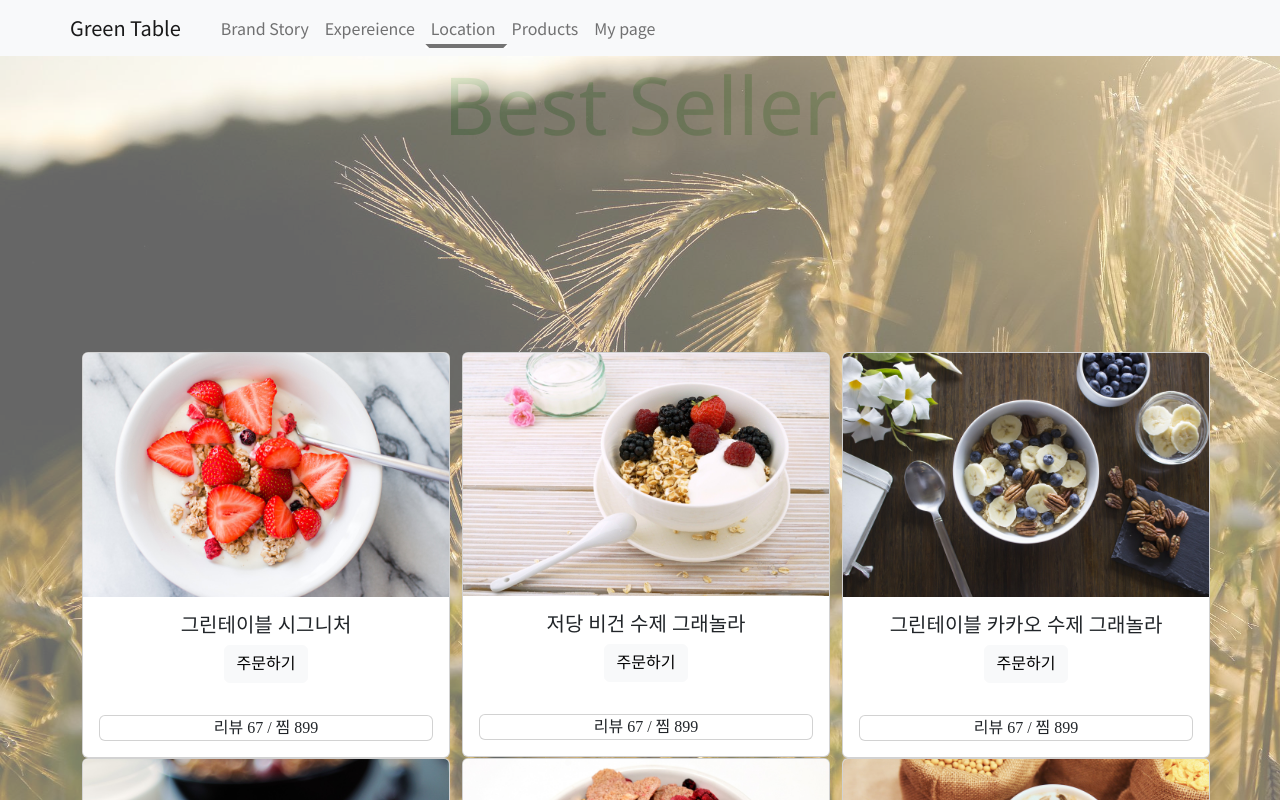
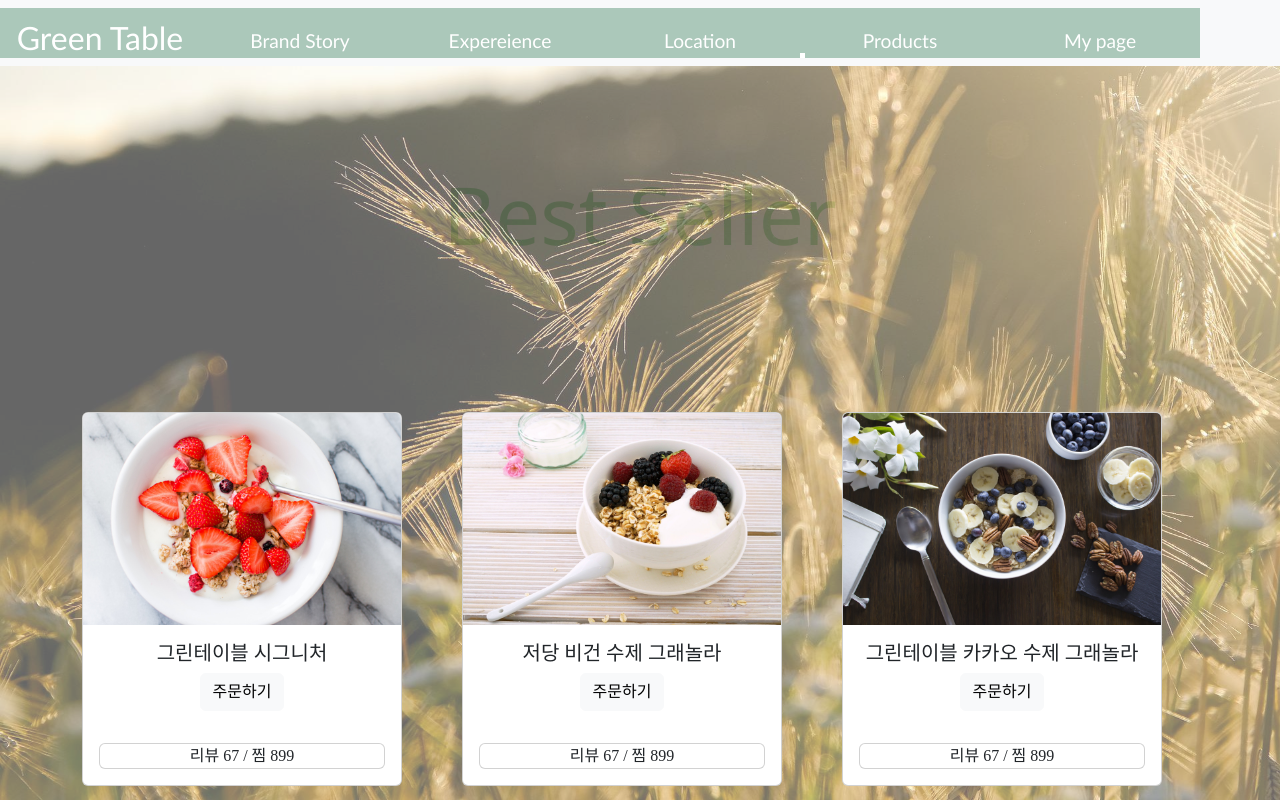
Before and after one commit to goniiii/project1, a React (Create React App) app: page /products in a window 1280 px wide. Shown: the top 800 px of the page. Built offline with nearby package versions, Linux system fonts and the light colour scheme; a web font is replaced by a local one.

Commit message:
'navbar 정렬'

```diff
--- a/src/App.css
+++ b/src/App.css
@@ -3,7 +3,7 @@
 @import url("https://fonts.googleapis.com/css2?family=Gamja+Flower&display=swap");
 @import url("https://fonts.googleapis.com/css2? family= Noto+Sans+KR & display=swap");
 * {
-  margin: 0%;
+  margin: 0;
   padding: 0;
   box-sizing: border-box;
 }
@@ -41,6 +41,9 @@ html,
 #root {
   height: 100%;
 }
+
+/* Main ================================================================*/
+
 .App {
   text-align: center;
   font-family: "Single Day", cursive;
@@ -50,7 +53,93 @@ html,
 }
 .AppContent {
   flex: 1;
+  align-items: ;
 }
+
+.nav {
+  margin: 0;
+}
+
+.nav a:active {
+  background-color: rgb(80, 152, 104);
+}
+.nav a {
+  position: relative;
+  overflow: hidden;
+  transition: background 0.3s ease;
+  font-family: "Gill Sans", "Gill Sans MT", Calibri, "Trebuchet MS", sans-serif;
+  display: block;
+  width: 200px;
+  height: 50px;
+  line-height: 50px;
+  text-align: center;
+  font-size: 1.2em;
+  background: #abc8ba;
+  color: #fff;
+  text-decoration: none;
+  margin: 0 auto;
+}
+
+.nav a::after {
+  position: absolute;
+  display: block;
+  content: "";
+  width: 100%;
+  height: 2px;
+  background: #fff;
+  bottom: 0;
+  left: 0;
+  transform: translateX(-100%);
+  transition: all 0.3s ease;
+}
+
+.nav a:hover::after {
+  transform: translateX(0);
+}
+
+.navbar {
+  font-family: "Noto Sans KR", sans-serif;
+
+  position: sticky;
+
+  top: 0;
+  z-index: 1;
+}
+
+.mainlogo {
+  cursor: pointer;
+}
+
+.jb-text {
+  position: absolute;
+  top: 50%;
+  width: 100%;
+}
+.jb-text h1 {
+  margin-top: -150px;
+  text-align: center;
+  font-size: 200px;
+  color: #ffffff;
+  opacity: 0.7;
+  font-style: oblique;
+}
+.jb-text p {
+  margin-top: -20px;
+  text-align: center;
+  font-size: 38px;
+  color: #ffffff;
+  opacity: 0.7;
+  font-style: inherit;
+}
+
+.bottom {
+  margin: 40px;
+  text-align: center;
+  height: 300x;
+}
+
+/*Brand ================================================================*/
+
 .Brand {
   text-align: center;
   background-color: white;
@@ -70,6 +159,9 @@ ul {
   font-size: 20px;
   vertical-align: middle;
 }
+
+/*product ================================================================*/
+
 .products {
   font-family: "Gamja Flower", cursive;
   /* background-image: url("../public/img/grain.jpg");
@@ -100,57 +192,11 @@ ul {
   font-family: "Segoe UI", Tahoma, Geneva, Verdana, sans-serif;
   margin-bottom: -50px;
   z-index: 1;
-}
-.nav a:hover {
-  background-color: darkseagreen;
-  transition-duration: 0.5s;
-}
-.nav a:active {
-  background-color: rgb(80, 152, 104);
-}
-/* .nav a {
-  position: relative;
-  overflow: hidden;
-  transition: background 0.3s ease;
-  font-family: "Staatliches", cursive;
-  display: block;
-  width: 200px;
-  height: 50px;
-  line-height: 50px;
-  text-align: center;
-  font-size: 1.2em;
-  background: #16345a;
-  color: #fff;
-  text-decoration: none;
-  margin: 0 auto;
-} */
-
-.nav a::after {
-  position: absolute;
-  display: block;
-  content: "";
-  width: 100%;
-  height: 2px;
-  background: #fff;
-  bottom: 0;
-  left: 0;
-  transform: translateX(-100%);
-  transition: all 0.3s ease;
+  margin: 100px;
+  margin-bottom: 0px;
 }
 
-.nav a:hover::after {
-  transform: translateX(0);
-}
-
-.navbar {
-  font-family: "Noto Sans KR", sans-serif;
-
-  position: sticky;
-
-  top: 0;
-  z-index: 1;
-}
-/* button:focus {  background-color: red;} */
+/* detail ======================================================= */
 
 .qna {
   width: 600px;
@@ -209,6 +255,9 @@ ul {
   width: 100%;
   float: left;
 }
+
+/* Info ================================================================ */
+
 .Info {
   text-align: center;
   /* float: left; */
@@ -220,32 +269,3 @@ ul {
   bottom: 0;
   position: relative;
 }
-.jb-text {
-  position: absolute;
-  top: 50%;
-  width: 100%;
-}
-.jb-text h1 {
-  margin-top: -150px;
-  text-align: center;
-  font-size: 200px;
-  color: #ffffff;
-  opacity: 0.7;
-  font-style: oblique;
-}
-.jb-text p {
-  margin-top: -20px;
-  text-align: center;
-  font-size: 38px;
-  color: #ffffff;
-  opacity: 0.7;
-  font-style: inherit;
-}
-.bottom {
-  margin: 40px;
-  text-align: center;
-  height: 300x;
-}
-.mainlogo {
-  cursor: pointer;
-}
--- a/src/App.js
+++ b/src/App.js
@@ -19,17 +19,22 @@ function App() {
       <div className="AppContent">
         <Navbar bg="light" expand="lg">
           <Container className="nav">
-            <Navbar.Brand href="/">Green Table</Navbar.Brand>
+            <div>
               <Navbar.Toggle aria-controls="basic-navbar-nav" />
               <Navbar.Collapse id="basic-navbar-nav">
                 <Nav className="me-auto">
-                <Nav.Link href="/"></Nav.Link>
+                  <Navbar.Brand href="/" style={{ fontSize: "2rem" }}>
+                    Green Table
+                  </Navbar.Brand>
+                  {/* <Nav.Link href="/">Green Table</Nav.Link> */}
                   <Nav.Link href="/brandstory">Brand Story</Nav.Link>
 
                   <Nav.Link href="/experience">Expereience</Nav.Link>
                   <Nav.Link href="/location">Location</Nav.Link>
                   <NavDropdown title="Products" id="basic-nav-dropdown">
-                  <NavDropdown.Item href="/products/new">New</NavDropdown.Item>
+                    <NavDropdown.Item href="/products/new">
+                      New
+                    </NavDropdown.Item>
                     <NavDropdown.Item href="/products/best">
                       Best
                     </NavDropdown.Item>
@@ -42,6 +47,7 @@ function App() {
                   <Nav.Link href="/mypage">My page</Nav.Link>
                 </Nav>
               </Navbar.Collapse>
+            </div>
           </Container>
         </Navbar>
         {/* <Navbar bg="light" variant="light">
--- a/src/components/product.js
+++ b/src/components/product.js
@@ -52,14 +52,16 @@ function Product() {
   return (
     <div className="bg">
       <img className="bgImg" src="/img/grain.jpg" alt="bgImg"></img>
-      <h1>Best Seller</h1>
+      <div className="bgtext">
+        <h1>Best Seller</h1>
+      </div>
       <Container className="products">
-        <div style={{ width: "100%", height: "250px" }}></div>
+        <div style={{ width: "100%", height: "150px" }}></div>
         <Row sm={1} md={3}>
           {products.map((data, i) => {
             return (
               <Col>
-                <Card style={{ width: "23rem" }}>
+                <Card style={{ marginBottom: "50px", width: "20rem" }}>
                   <Card.Img variant="top" src={products[i].imgPath} />
                   <Card.Body>
                     <Card.Title>{products[i].itemName}</Card.Title>
```
Lines whose indentation alone changed are shown as unchanged.
